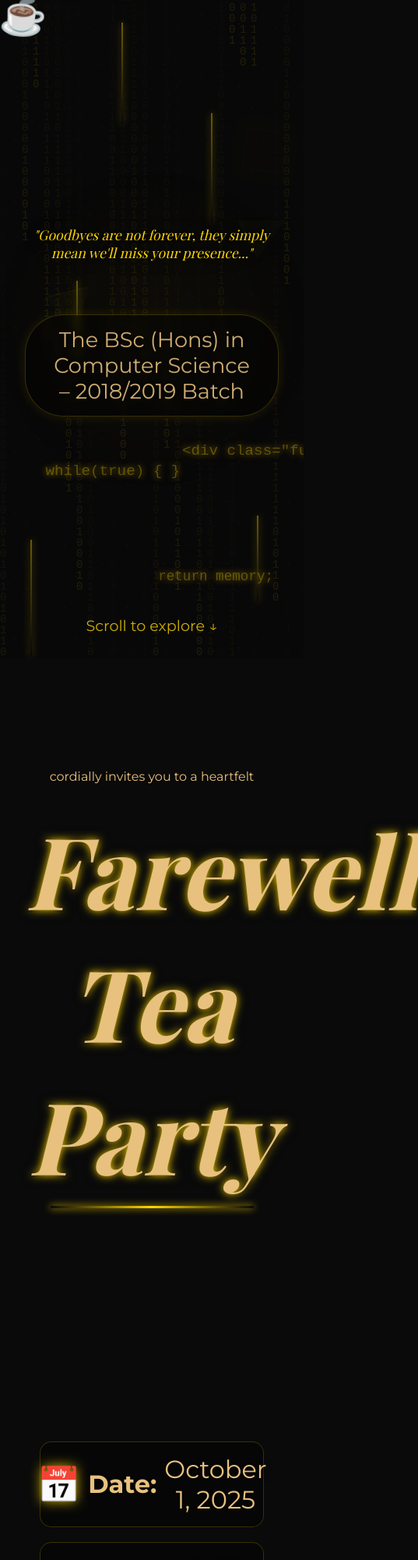
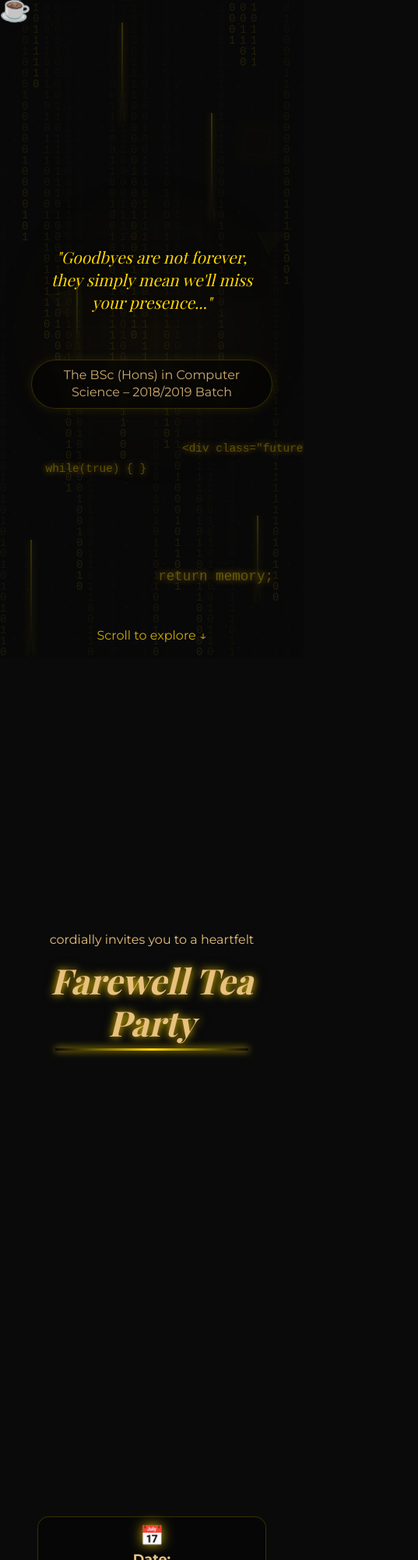
Before and after one commit to kannadasanjeevan-ctrl/farewell-invitation, a plain HTML site: page index.html in a window 390 px wide. Shown: the top 2000 px of the page at 78% size, 537 px wide, since content can reach past the window. Drawn offline with nearby package versions, Linux system fonts and the light colour scheme; a web font is replaced by a local one.

Commit message:
index.html

```diff
--- a/index.html
+++ b/index.html
@@ -368,28 +368,140 @@
       60% { transform: translateY(-5px) translateX(-50%); }
     }
 
-    /* Responsive adjustments */
+    /* ========== MOBILE FIXES ========== */
+
+    /* Mobile-specific adjustments */
     @media (max-width: 768px) {
       .text-container {
-        max-width: 100vw;
+        max-width: 95%;
         padding: 0.5rem;
       }
 
+      /* Fix text alignment and overflow */
       .farewell-quote {
-        font-size: 1.1em;
-        line-height: 1.3;
+        font-size: 1.5em;
+        line-height: 1.4;
         word-break: break-word;
         white-space: normal;
+        text-align: center;
+        padding: 0 10px;
       }
 
+      /* Disable typing animation on mobile */
       .typing-effect.long,
       .typing-effect.short {
         animation: none;
         border-right: none;
-        width: 100vw;
-        max-width: 100vw;
+        width: auto;
+        max-width: 100%;
         white-space: normal;
         overflow: visible;
+      }
+
+      /* Adjust font sizes for mobile */
+      .batch-details {
+        font-size: 1.2em;
+        padding: 10px 20px;
+        text-align: center;
+        line-height: 1.4;
+      }
+
+      .party-title {
+        font-size: 3.5em;
+        margin: 1rem 0;
+        line-height: 1.2;
+        text-align: center;
+      }
+
+      .party-info p {
+        font-size: 1.3em;
+        margin: 1rem 0.5rem;
+        padding: 10px 15px;
+        flex-direction: column;
+        gap: 5px;
+      }
+
+      .closing-message {
+        font-size: 1.3em;
+        padding: 15px;
+        text-align: center;
+        line-height: 1.4;
+      }
+
+      .gratitude {
+        font-size: 1.2em;
+        margin-top: 2rem;
+        text-align: center;
+      }
+
+      .batch-signature {
+        font-size: 1.1em;
+        padding: 10px 20px;
+        text-align: center;
+        line-height: 1.4;
+      }
+
+      /* Adjust decorative elements for mobile */
+      .floating-tea-cup {
+        font-size: 2rem;
+        opacity: 0.5;
+      }
+
+      .code-snippet {
+        font-size: 0.9rem;
+      }
+
+      .geom-shape {
+        width: 30px;
+        height: 30px;
+      }
+
+      /* Reduce animation intensity on mobile */
+      .circuit-line {
+        opacity: 0.2;
+      }
+
+      .background-decorations::before {
+        animation-duration: 20s;
+      }
+
+      /* Adjust scroll indicator */
+      .scroll-indicator {
+        font-size: 1rem;
+        bottom: 20px;
+      }
+    }
+
+    /* Extra small screens */
+    @media (max-width: 480px) {
+      .party-title {
+        font-size: 2.8em;
+      }
+
+      .farewell-quote {
+        font-size: 1.3em;
+      }
+
+      .batch-details {
+        font-size: 1em;
+        padding: 8px 15px;
+      }
+
+      .party-info p {
+        font-size: 1.1em;
+        padding: 8px 12px;
+      }
+
+      .closing-message {
+        font-size: 1.1em;
+      }
+
+      .gratitude {
+        font-size: 1em;
+      }
+
+      .batch-signature {
+        font-size: 1em;
       }
     }
   </style>
@@ -421,7 +533,6 @@
     <div class="text-container">
       <div class="typing-wrapper">
         <p class="farewell-quote typing-effect long">"Goodbyes are not forever, they simply mean we'll miss your presence..."</p>
-
       </div>
       <p class="batch-details">The BSc (Hons) in Computer Science – 2018/2019 Batch</p>
     </div>
```
